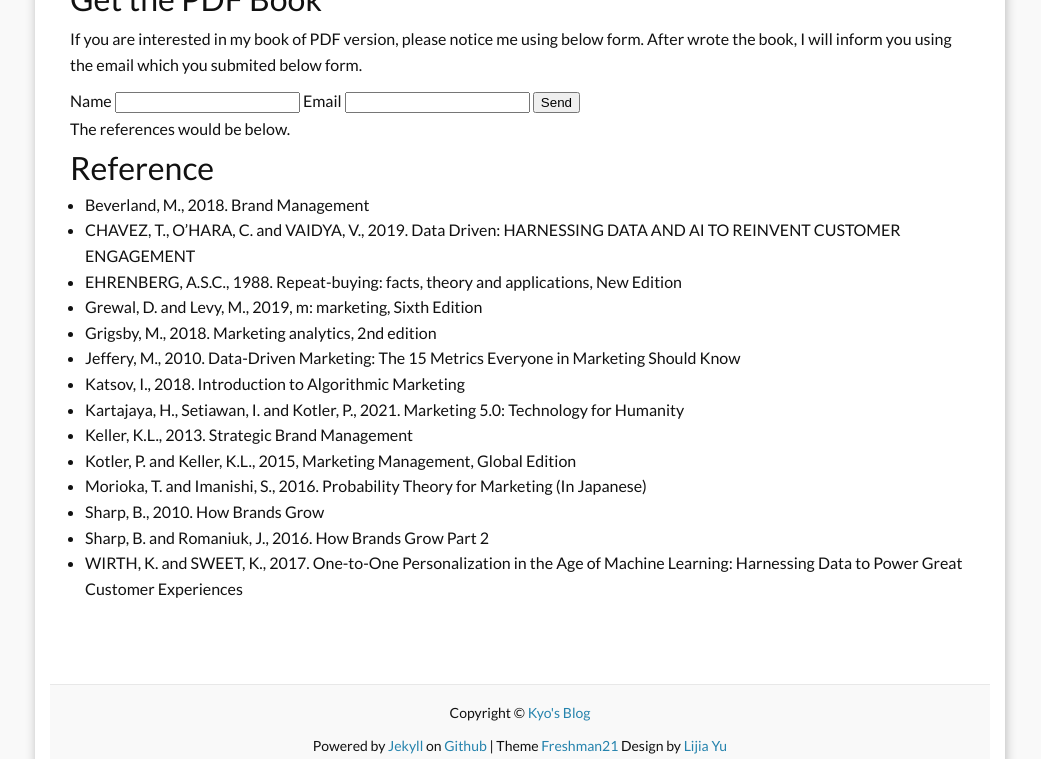
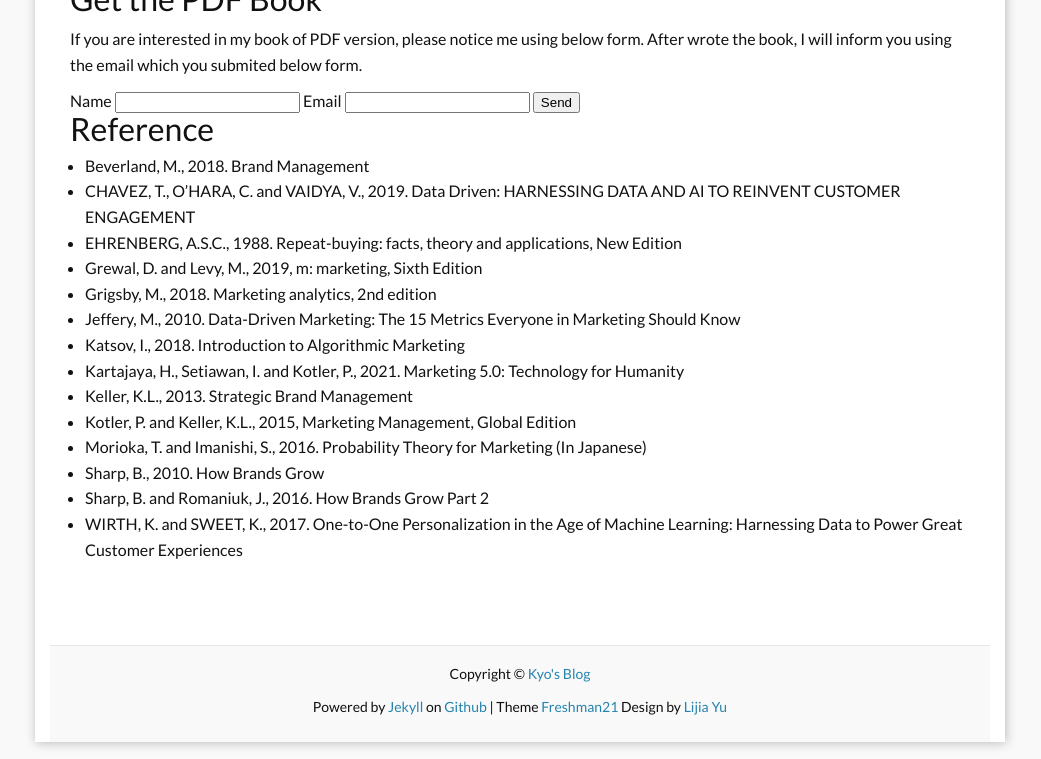
Before and after one commit to kyo1988/Kyo.github.io, a Jekyll site: the page built from i_markerting.md, in a window 1280 px wide and 900 px high, scrolled down 1434 px, cut to the strip 141-900 px from the top of the window. Shown: the whole strip, without its empty margins (120-1161 px from the left). Built offline with Jekyll 4.4.1, drawn with Linux system fonts in a browser that asks for light colours; comment, search, counter and statistics services are not loaded.

Commit message:
Update i_markerting.md

```diff
--- a/i_markerting.md
+++ b/i_markerting.md
@@ -44,7 +44,6 @@ After wrote the book, I will inform you using the email which you submited below
 
 {% include goole-form.html %}
 
-The references would be below.
 
 ## Reference
 * Beverland, M., 2018. Brand Management
```
